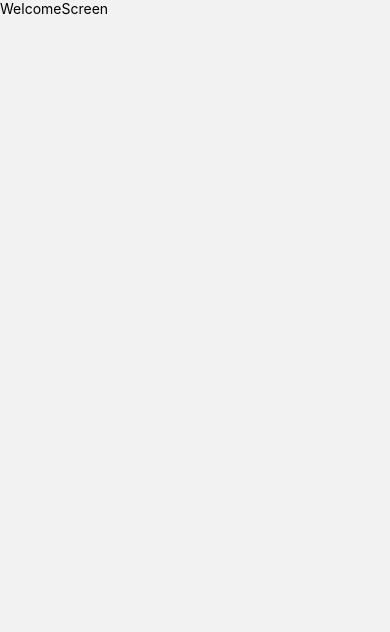
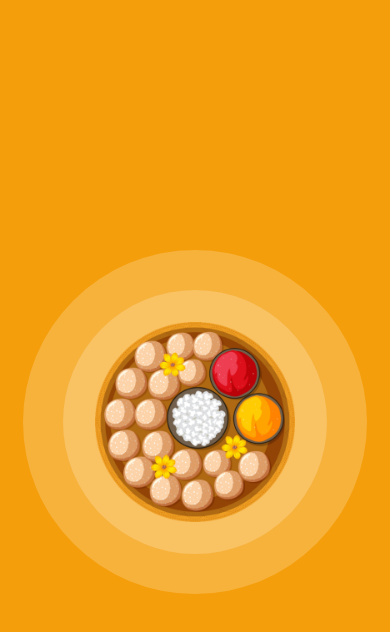
Before and after one commit to LathithaKunana/FoodApp, a React Native app: screen /Welcome in a window 390 px wide. Shown: the top 632 px of the page. Built offline with nearby package versions, Linux system fonts and the light colour scheme.

Commit message:
still busy with the welcome screen/splashscreen

```diff
--- a/appRoute/AppRoute.js
+++ b/appRoute/AppRoute.js
@@ -10,8 +10,8 @@ export default function AppRoute() {
   return (
    <NavigationContainer>
     <Stack.Navigator initialRouteName='Welcome' screenOptions={{headerShown: false}}>
+        <Stack.Screen name='Home' component={HomeScreen}/>
         <Stack.Screen name='Welcome' component={WelcomeScreen}/>
-        <Stack.Screen name='Home' component={HomeScreen}/>
     </Stack.Navigator>
    </NavigationContainer>
   )
--- a/screens/WelcomeScreen.js
+++ b/screens/WelcomeScreen.js
@@ -1,10 +1,20 @@
-import { View, Text } from 'react-native'
+import { View, Text, StatusBar, Image } from 'react-native'
 import React from 'react'
 
 export default function WelcomeScreen() {
   return (
-    <View>
-      <Text>WelcomeScreen</Text>
+    <View className = "flex-1 justify-center items-center space-y-10 bg-amber-500">
+      <StatusBar barStyle={'light-content'}/>
+
+      {/* logo image with rings */}
+      <View className="bg-white/20 rounded-full p-10">
+        <View className="bg-white/20 rounded-full p-8">
+            <Image source={require('../assets/images/foodlogo.png')}
+                style={{width: 200, height: 200}}
+            />
+
+        </View>
+      </View>
     </View>
   )
 }
```
Also changed, not shown: assets/images/foodlogo.png (added).
